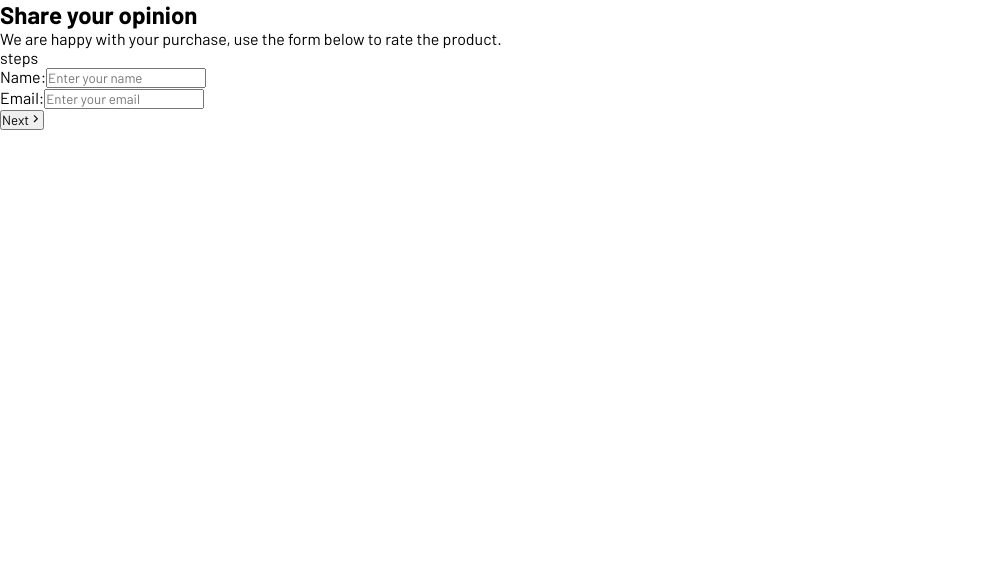
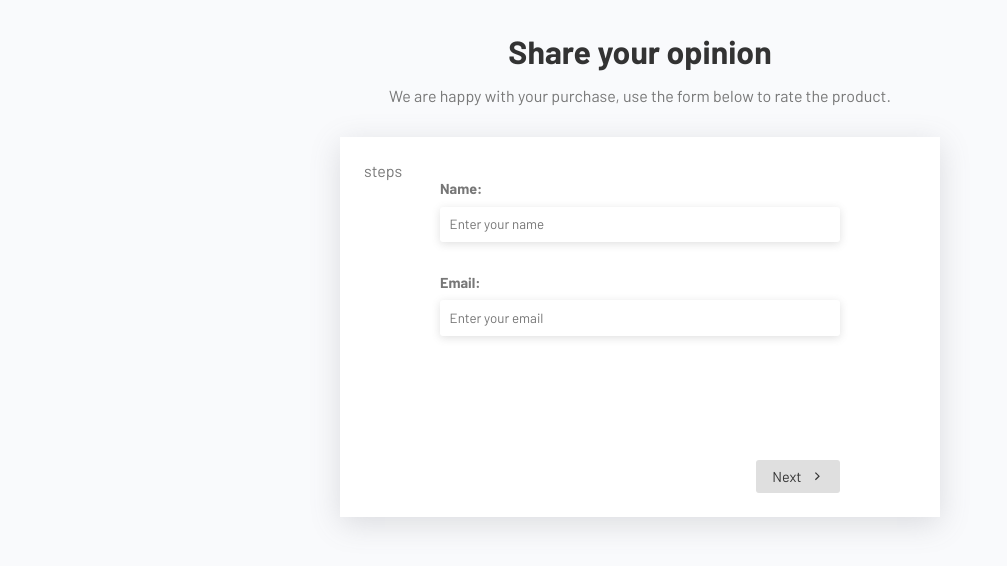
Before and after one commit to mat-afk/multistep-form, a React (Vite) app: page / in a window 1280 px wide. Shown: the top 566 px of the page, without its empty margins (0-1007 px from the left). Built offline with nearby package versions, Linux system fonts and the light colour scheme.

Commit message:
feat: general form styles

```diff
--- a/src/App.css
+++ b/src/App.css
@@ -0,0 +1,79 @@
+.app {
+  padding: 2rem;
+}
+
+.header {
+  text-align: center;
+  margin-bottom: 2rem;
+}
+
+.header h2 {
+  font-size: 2rem;
+  margin-bottom: 1rem;
+}
+
+.form-container {
+  max-width: 600px;
+  margin: 0 auto;
+  background-color: #fff;
+  padding: 1.5rem;
+  box-shadow: rgba(100, 100, 111, 0.2) 0px 7px 29px 0px;
+}
+
+.form-container form {
+  max-width: 400px;
+  margin: 0 auto;
+}
+
+.inputs-container {
+  min-height: 280px;
+}
+
+.form-control label {
+  display: flex;
+  flex-direction: column;
+  gap: 0.6rem;
+  margin-bottom: 2rem;
+}
+
+.form-control label span {
+  font-weight: bold;
+  color: #777;
+  font-size: 0.9rem;
+}
+
+.form-control label input,
+.form-control label textarea {
+  padding: 0.6rem;
+  border: none;
+  border-radius: 3px;
+  box-shadow: rgba(99, 99, 99, 0.2) 0px 2px 8px 0px;
+}
+
+.form-control label textarea {
+  height: 120px;
+}
+
+/* Actions */
+
+.actions {
+  display: flex;
+  justify-content: flex-end;
+}
+
+.actions button {
+  font-size: 0.9rem;
+  padding: 0.5rem 1rem;
+  display: flex;
+  gap: 0.5rem;
+  align-items: center;
+  border-radius: 3px;
+  background-color: #dfdfdf;
+  cursor: pointer;
+  border: none;
+  transition: 0.3s;
+}
+
+.actions button:hover {
+  background-color: #cfcfcf;
+}
--- a/src/index.css
+++ b/src/index.css
@@ -2,4 +2,14 @@
   margin: 0;
   padding: 0;
   font-family: "Barlow", sans-serif;
+  box-sizing: border-box;
+  color: #333;
 }
+
+p {
+  color: #777;
+}
+
+body {
+  background-color: #f9fafc;
+}
```
